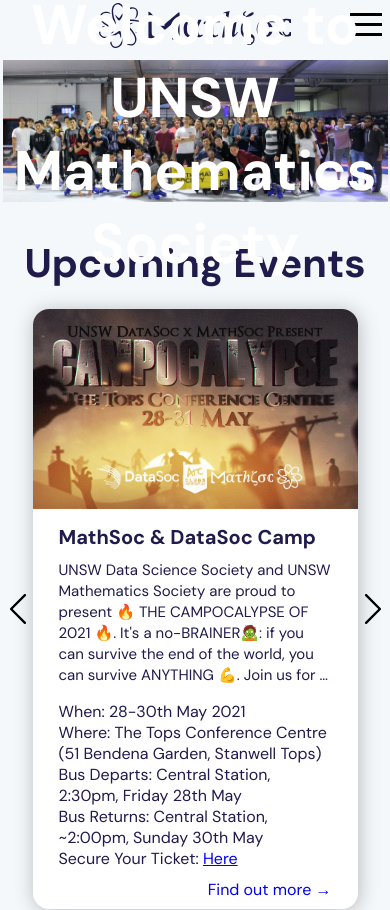
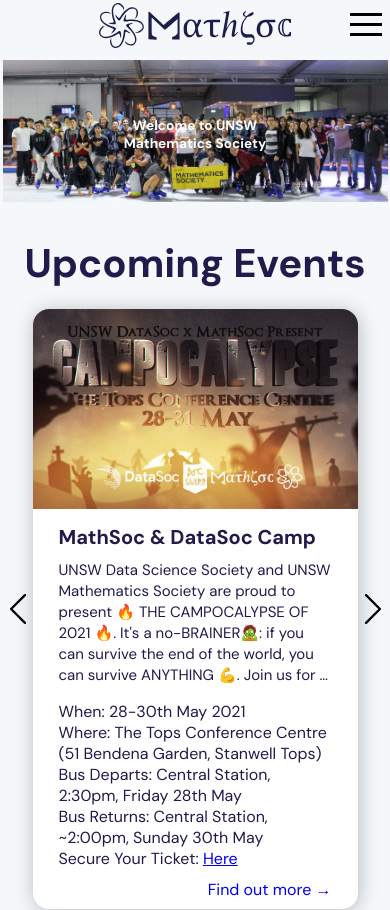
Before and after one commit to MathSocUNSW/mathsoc-website, a Next.js app in the folder frontend/: page /events in a window 390 px wide. Shown: the top 910 px of the page. Built offline with nearby package versions, Linux system fonts and the light colour scheme.

Commit message:
Mobile responsiveness

```diff
--- a/frontend/src/styles/Footer.module.scss
+++ b/frontend/src/styles/Footer.module.scss
@@ -36,12 +36,19 @@
 .leftText {
   font-size: 24px;
   font-weight: 700;
+  @media (max-width: 1050px) {
+    margin-top: 15px;
+  }
 }
 
 .logoList {
   list-style-type: none;
   display: flex;
   flex-direction: row;
+  @media (max-width: 1050px) {
+    margin-top: 10px;
+    margin-bottom: 10px;
+  }
 }
 
 .logo {
--- a/frontend/src/styles/Hero.module.scss
+++ b/frontend/src/styles/Hero.module.scss
@@ -17,6 +17,6 @@
   top: 50%;
   left: 50%;
   transform: translate(-50%, -50%);
-  font-size: 3.5em;
+  font-size: 3.5vw;
   font-weight: 900;
 }
--- a/frontend/src/styles/globals.scss
+++ b/frontend/src/styles/globals.scss
@@ -38,6 +38,9 @@ body {
   footer {
     grid-area: footer;
   }
+  @media (max-width: 1050px) {
+    grid-template-rows: 60px auto auto;
+  }
 }
 
 // navbar
```
